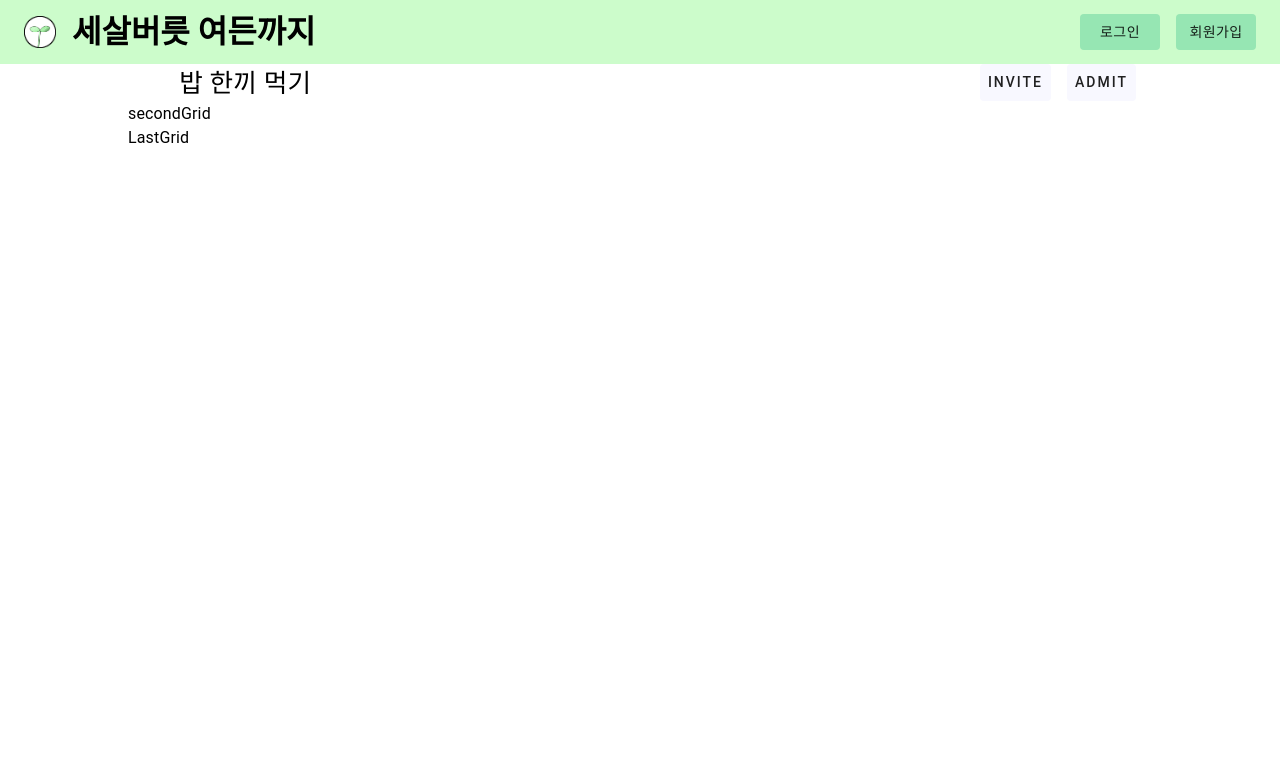
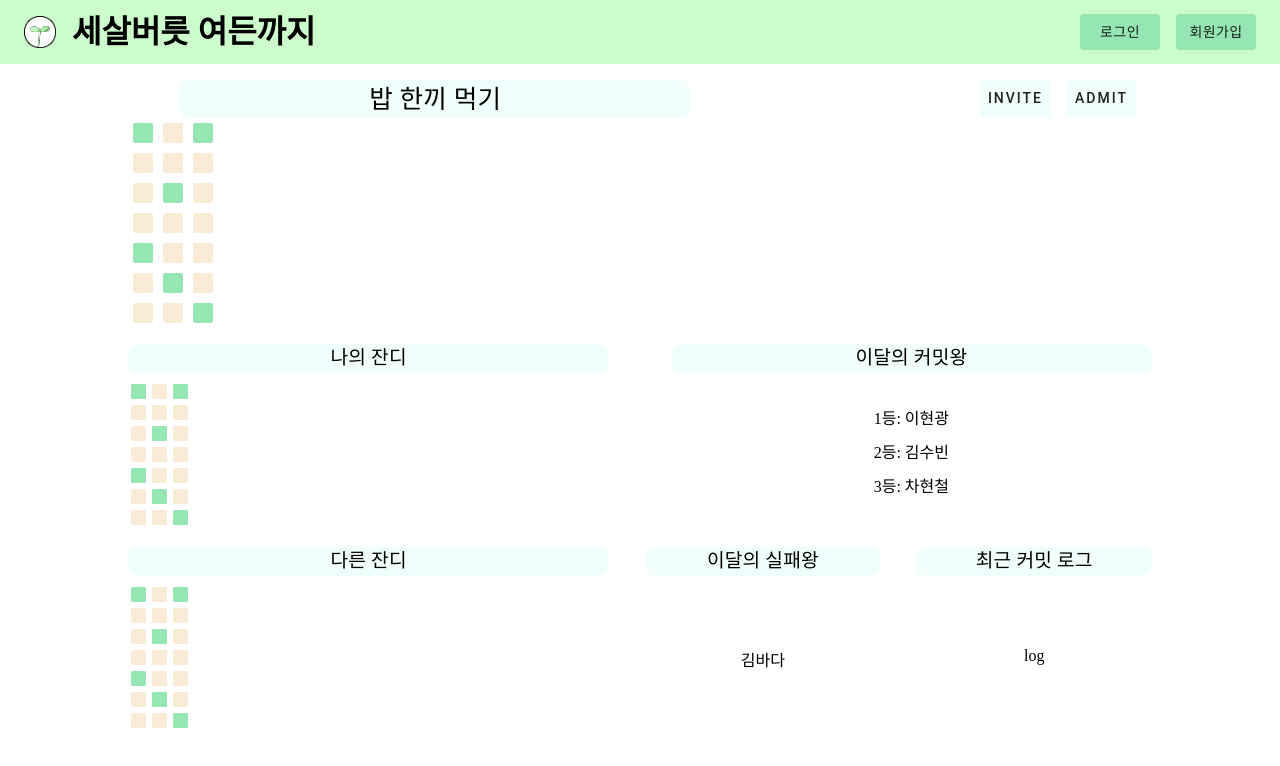
Before and after one commit to TeamGrabit/challenge, a React (Create React App) app in the folder frontend/: page /challenge/info/1 in a window 1280 px wide. Shown: the top 766 px of the page. Built offline with nearby package versions, Linux system fonts and the light colour scheme.

Commit message:
nowchall 프론트 내용물 구현
* 임시데이터로 내용물 구현

```diff
--- a/frontend/src/css/pages/_nowChallenge.scss
+++ b/frontend/src/css/pages/_nowChallenge.scss
@@ -7,17 +7,158 @@
 		display:flex;
 		flex-direction: row;
 		justify-content: space-between;
-	}
+		margin-top: 1rem;
+
 		.headTitle {
 			font-size: 1.6rem;
 			margin-left: 5%;
+			background-color: $green1;
+			width:50%;
+			text-align: center;
+			border-radius: 10px;
 		}
 		.btnCon {
 			justify-content: space-between;
 		}
 		.btn {
-		background-color: ghostwhite !important;
+			background-color: $green1 !important;
 			margin-right: 1rem;
 			letter-spacing: 2px;
 		}
 	}
+
+	.teamGrass {
+		display: flex;
+		flex-direction: column;
+		flex-wrap: wrap;
+		align-content: flex-start;
+		height: 210px;
+
+		.grass{
+			width: 20px;
+			height: 20px;
+			margin: 5px;
+			border-radius: 10%;
+		}
+		.fill-grass{
+			background-color: $green3;
+		}
+		.unfill-grass{
+			background-color: antiquewhite;
+		}
+	}
+
+	.secondGrid { // 나의 잔디, 커밋왕
+		display: flex;
+		justify-content: space-between;
+		margin-top: 1rem;
+
+		.sub-title {
+			text-align: center;
+			background-color: $green1;
+			border-radius: 10px;
+			font-size: 1.2rem;
+			margin-bottom: 0.5rem;
+		}
+
+		.left-con{
+			width:47%;
+			.myGrass{
+				display: flex;
+				flex-direction: column;
+				flex-wrap: wrap;
+				align-content: flex-start;
+				height: 150px;
+
+				.grass{
+					width: 15px;
+					height: 15px;
+					margin: 3px;
+					border-radius: 10%;
+				}
+				.fill-grass{
+					background-color: $green3;
+				}
+				.unfill-grass{
+					background-color: antiquewhite;
+				}
+			}
+		}
+		.right-con{
+			width: 47%;
+
+			.commitKing{
+				margin-top: 2rem;
+				display: flex;
+				flex-direction: column;
+				align-items: center;
+				justify-content: space-between;
+
+				.rank{
+					margin-bottom: 10px;
+				}
+			}
+		}
+	}
+
+	.lastGrid {
+		display: flex;
+		justify-content: space-between;
+		margin: 1rem 0;
+
+		.sub-title {
+			text-align: center;
+			background-color: $green1;
+			border-radius: 10px;
+			font-size: 1.2rem;
+			margin-bottom: 0.5rem;
+		}
+
+		.left-con{
+			width:47%;
+
+			.myGrass{
+				display: flex;
+				flex-direction: column;
+				flex-wrap: wrap;
+				align-content: flex-start;
+				height: 150px;
+
+				.grass{
+					width: 15px;
+					height: 15px;
+					margin: 3px;
+					border-radius: 10%;
+				}
+				.fill-grass{
+					background-color: $green3;
+				}
+				.unfill-grass{
+					background-color: antiquewhite;
+				}
+			}
+		}
+		.middle-con{
+			width: 23%;
+
+			.failKing{
+				margin-top: 30%;
+
+				.rank{
+					text-align: center;
+				}
+			}
+		}
+		.right-con{
+			width: 23%;
+
+			.commit-log{
+				margin-top: 30%;
+
+				.rank{
+					text-align: center;
+				}
+			}
+		}
+	}
+}
--- a/frontend/src/pages/NowChallenge.js
+++ b/frontend/src/pages/NowChallenge.js
@@ -6,6 +6,11 @@ function NowChallenge({ match }) {
 	const CId = match.params.challengeId;
 	const challengeData = useChallengeState();
 	const [title, setTitle] = useState("");
+	const grassInitialData = [
+		true, false, false, false, true, false, false,
+		false, false, true, false, false, true, false,
+		true, false, false, false, false, false, true
+	];
 	useEffect(() => {
 		// 추후 challengeId 넣어서 해당 정보만 받아아오기
 		console.log(challengeData[CId - 1].name);
@@ -20,14 +25,56 @@ function NowChallenge({ match }) {
 					<Button className="btn">Admit</Button>
 				</Grid>
 			</Grid>
-			{/* 팀 잔디 */}
+			<Grid className="teamGrass">
+				{/* 팀 잔디 */}
+				{grassInitialData.map((data) => (
+					<Grid className={['grass', data ? 'fill-grass' : 'unfill-grass']} />
+				))}
+			</Grid>
 			<Grid className="secondGrid">
 				{/* 나의 잔디, 커밋왕 */}
-				<Typography>secondGrid</Typography>
+				<Grid className="left-con">
+					<Typography className="sub-title">나의 잔디</Typography>
+					<Grid className="myGrass">
+						{grassInitialData.map((data) => (
+							<Grid className={['grass', data ? 'fill-grass' : 'unfill-grass']} />
+						))}
+					</Grid>
+				</Grid>
+				<Grid className="right-con">
+					<Typography className="sub-title">이달의 커밋왕</Typography>
+					<Grid className="commitKing">
+						{/* 백엔드에서 내용 불러오기 */}
+						<p className="rank">1등: 이현광</p>
+						<p className="rank">2등: 김수빈</p>
+						<p className="rank">3등: 차현철</p>
+					</Grid>
+				</Grid>
 			</Grid>
 			<Grid className="lastGrid">
 				{/* 팀원 잔디, 실패왕, 최근커밋로그 */}
-				<Typography>LastGrid</Typography>
+				<Grid className="left-con">
+					<Typography className="sub-title">다른 잔디</Typography>
+					<Grid className="myGrass">
+						{grassInitialData.map((data) => (
+							<Grid className={['grass', data ? 'fill-grass' : 'unfill-grass']} />
+						))}
+					</Grid>
+				</Grid>
+				<Grid className="middle-con">
+					<Typography className="sub-title">이달의 실패왕</Typography>
+					<Grid className="failKing">
+						{/* 백엔드에서 내용 불러오기 */}
+						<p className="rank">김바다</p>
+					</Grid>
+				</Grid>
+				<Grid className="right-con">
+					<Typography className="sub-title">최근 커밋 로그</Typography>
+					<Grid className="commit-log">
+						{/* 백엔드에서 내용 불러오기 */}
+						<p className="rank">log</p>
+					</Grid>
+				</Grid>
 			</Grid>
 		</Grid>
 	);
```
Lines whose indentation alone changed are shown as unchanged.
